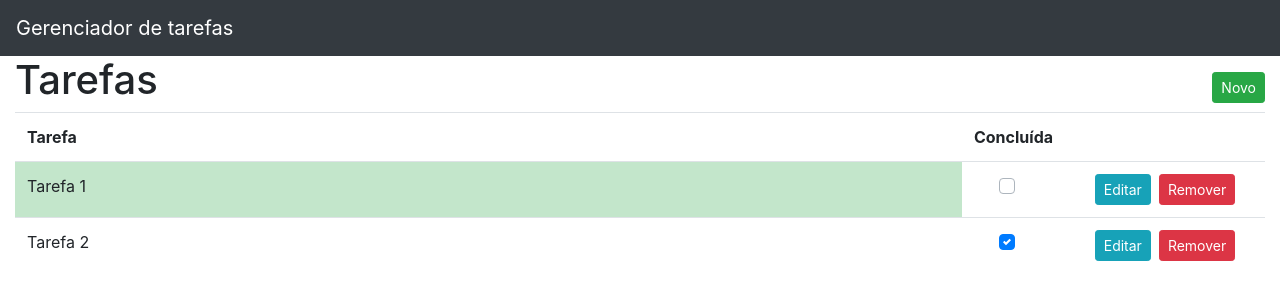
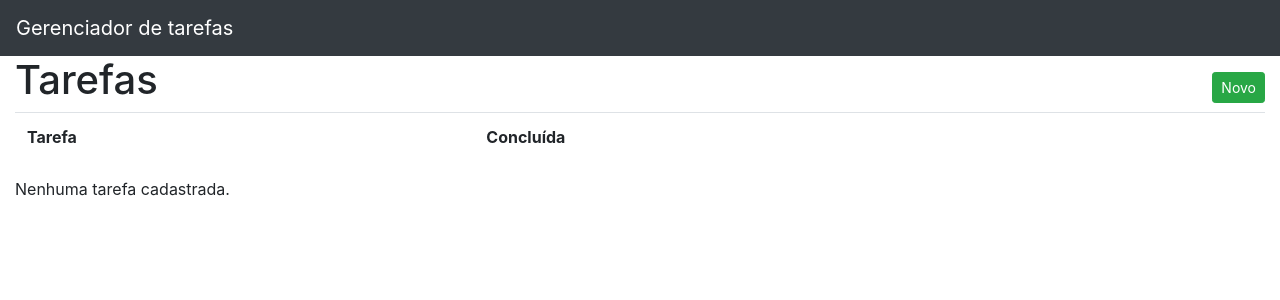
Before and after one commit to neibarros/gerenciador-de-tarefas, an Angular app: page /tarefas/listar in a window 1280 px wide. Shown: the top 300 px of the page. Built offline with nearby package versions, Linux system fonts and the light colour scheme.

Commit message:
adding route cadastrar

```diff
--- a/src/app/tarefas/listar/listar-tarefa.component.html
+++ b/src/app/tarefas/listar/listar-tarefa.component.html
@@ -3,7 +3,7 @@
 		<h1>Tarefas</h1>
 	</div>
 	<div class="col-md">
-		<a class="btn btn-success btn-sm float-right mt-3" href="">Novo</a>
+		<a class="btn btn-success btn-sm float-right mt-3" [routerLink]="['/tarefas/cadastrar']">Novo</a>
 	</div>
 </div>
 
--- a/src/app/tarefas/listar/listar-tarefa.component.ts
+++ b/src/app/tarefas/listar/listar-tarefa.component.ts
@@ -17,10 +17,6 @@ export class ListarTarefaComponent implements OnInit {
 
 	ngOnInit() {
 		this.tarefas = this.listarTodos();
-		this.tarefas = [
-			new Tarefa(1, 'Tarefa 1', false),
-			new Tarefa(2, 'Tarefa 2', true)
-		];
 	}
 
 	listarTodos(): Tarefa[] {
--- a/src/app/tarefas/tarefas-routing.module.ts
+++ b/src/app/tarefas/tarefas-routing.module.ts
@@ -1,6 +1,7 @@
 import { Routes } from '@angular/router';
 
 import { ListarTarefaComponent } from './listar';
+import { CadastrarTarefaComponent } from './cadastrar';
 
 export const TarefaRoutes: Routes = [
 	{
@@ -10,5 +11,9 @@ export const TarefaRoutes: Routes = [
 	{
 		path: 'tarefas/listar',
 		component: ListarTarefaComponent
+	},
+	{
+		path: 'tarefas/cadastrar',
+		component: CadastrarTarefaComponent
 	}
 ];
```
